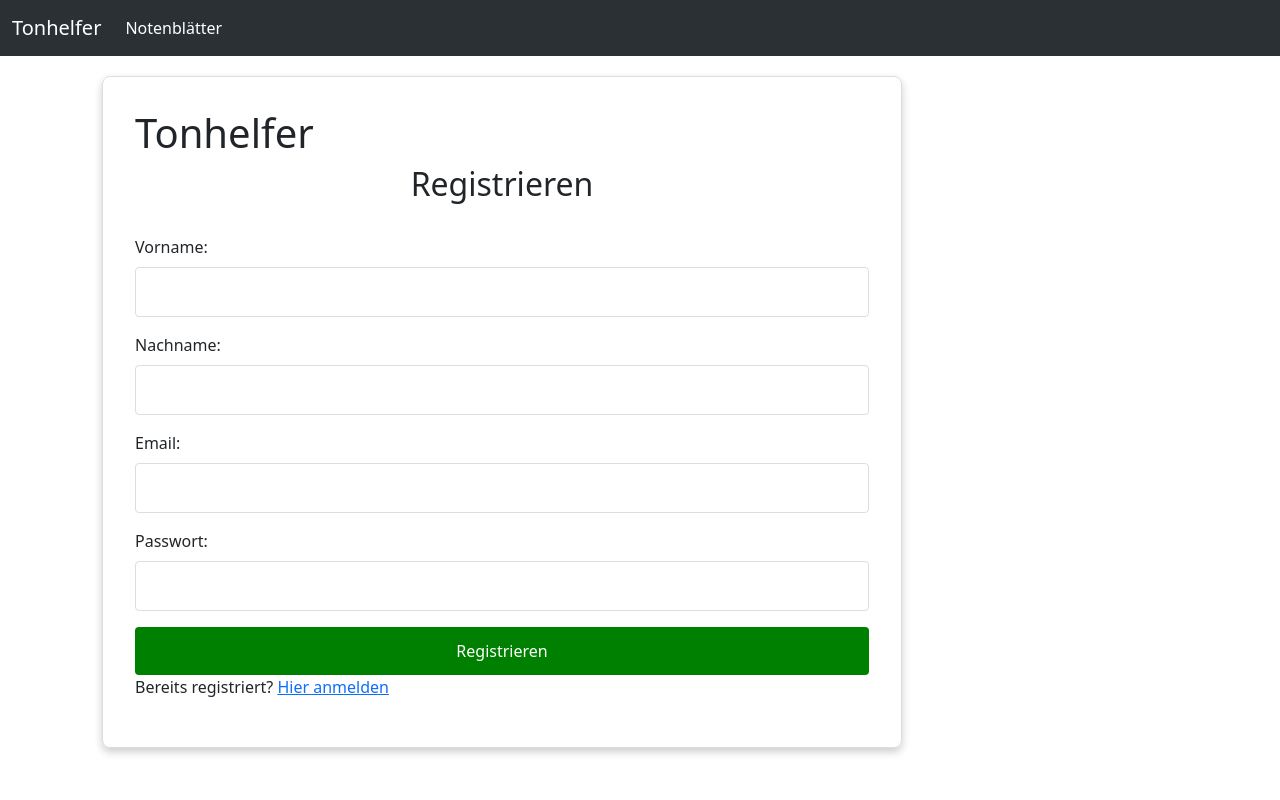
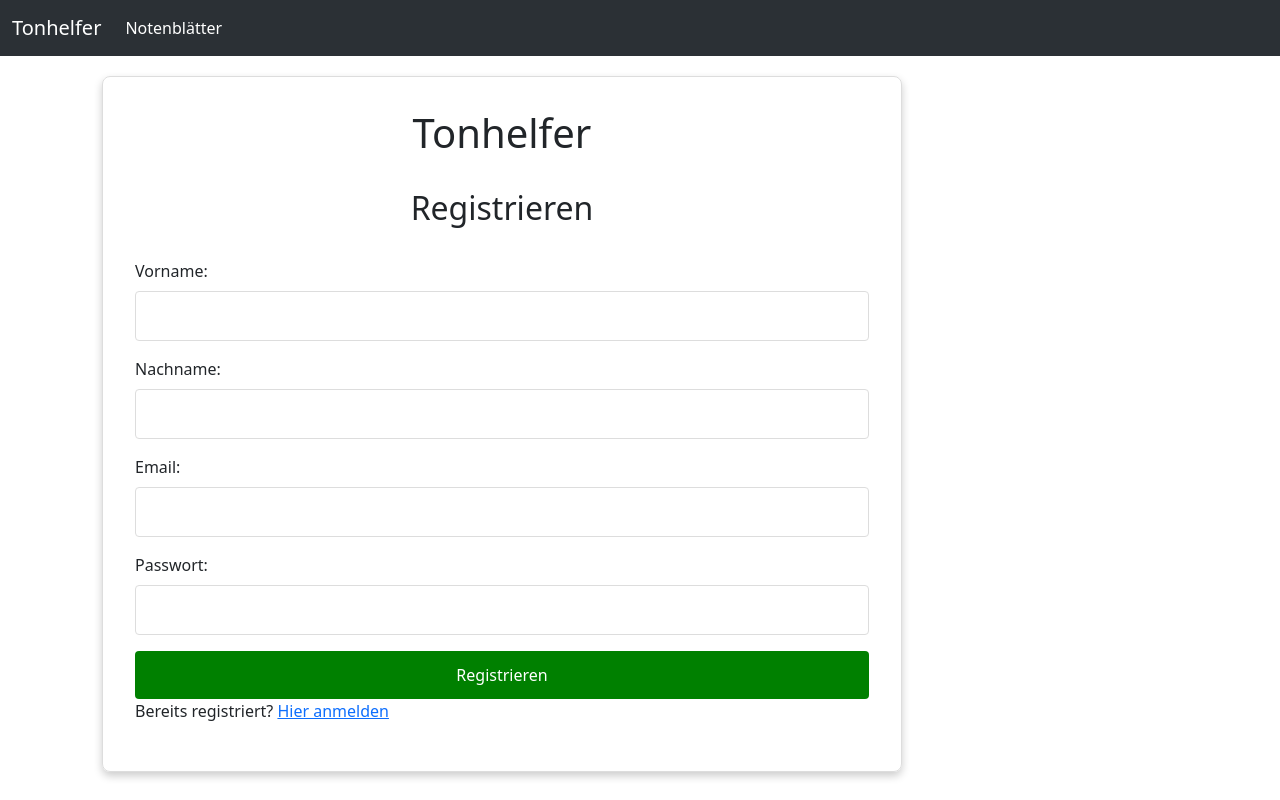
Before and after one commit to AltayMetehan/Semesterarbeit, a SvelteKit app: page /register in a window 1280 px wide. Built offline with nearby package versions, Linux system fonts and the light colour scheme.

Commit message:
Registrieung Design Update

```diff
--- a/src/routes/register/+page.svelte
+++ b/src/routes/register/+page.svelte
@@ -33,7 +33,7 @@
         box-shadow: 0 4px 8px rgba(0, 0, 0, 0.2);
     }
 
-    h2 {
+    h1, h2 {
         text-align: center;
         margin-bottom: 2rem;
     }
```
